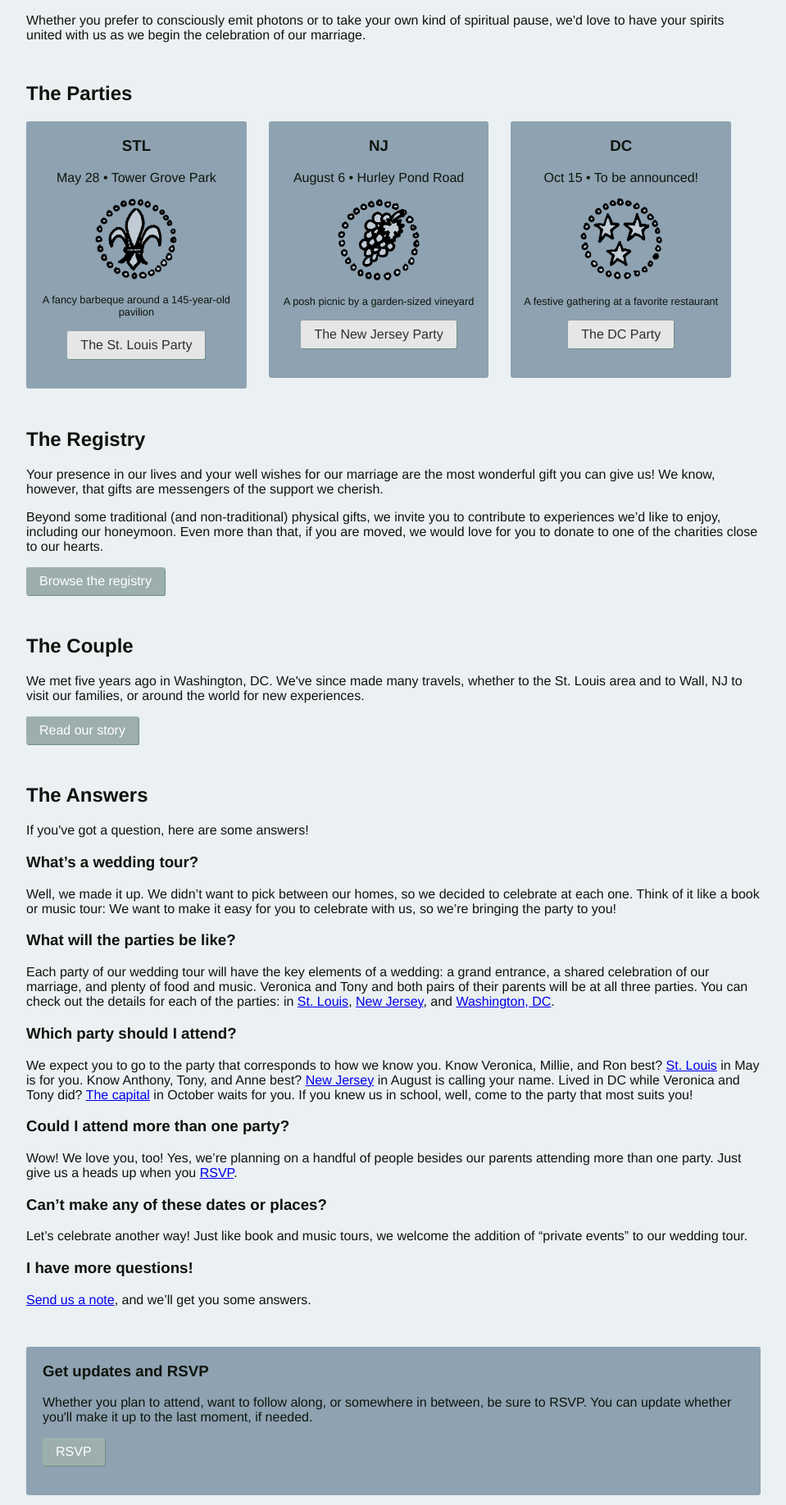
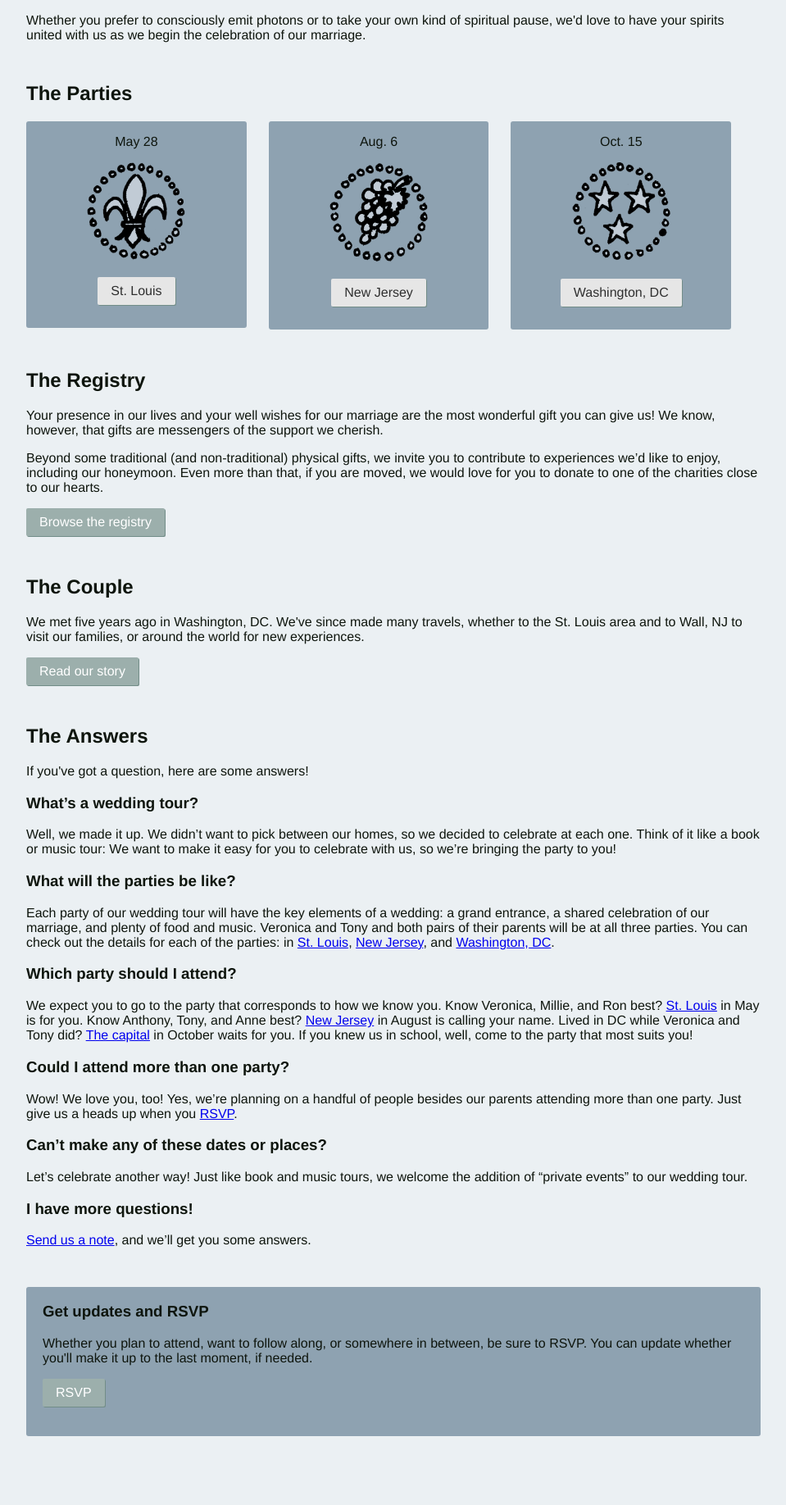
Before and after one commit to tpitale/wedding, a Jekyll site: the page built from index.html, in a window 1280 px wide, cut to the strip 929-2765 px from the top of the page. Shown: the whole strip at 82% size, without its empty margins (160-1119 px from the left). Built offline with Jekyll 4.4.1, drawn with Linux system fonts in a browser that asks for light colours; after the commit the page ends 2729 px from its top, so only the background shows below that.

Commit message:
Party card refinement, content and appearance.

```diff
--- a/css/application.scss
+++ b/css/application.scss
@@ -110,6 +110,9 @@ section {
 
   li {
     @include card;
+    margin-bottom: 20px;
+    padding-top: 10px;
+    padding-bottom: 12px;
     list-style-type: none;
     text-align: center;
   }
@@ -120,7 +123,7 @@ section {
 }
 
 .party-logo {
-  max-width: 100px;
+  max-width: 120px;
 }
 
 .details {
@@ -192,6 +195,7 @@ form.reserve-2 {
       float: left;
       width: 30%;
       margin: 0 3% 0 0;
+      padding-top: 0;
     }
   }
 }
--- a/index.html
+++ b/index.html
@@ -23,25 +23,19 @@ title: Veronica &amp; Tony's Marriage
 
 	<ul class="parties">
 		<li>
-			<h3>STL</h3>
-			<p>May 28 &bull; Tower Grove Park</p>
+			<p>May 28</p>
 			<a href="/stlouis.html"><img src="/images/STL.png" class="party-logo"></a>
-			<p class="tagline">A fancy barbeque around a 145-year-old pavilion</p>
-			<p><a href="/stlouis.html" class="button">The St. Louis Party</a></p>
+			<p><a href="/stlouis.html" class="button">St. Louis</a></p>
 		</li>
 		<li>
-			<h3>NJ</h3>
-			<p>August 6 &bull; Hurley Pond Road</p>
+			<p>Aug. 6</p>
 			<a href="/newjersey.html"><img src="/images/NJ.png" class="party-logo"></a>
-			<p class="tagline">A posh picnic by a garden-sized vineyard</p>
-			<p><a href="/newjersey.html" class="button">The New Jersey Party</a></p>
+			<p><a href="/newjersey.html" class="button">New Jersey</a></p>
 		</li>
 		<li>
-			<h3>DC</h3>
-			<p>Oct 15 &bull; To be announced!</p>
+			<p>Oct. 15</p>
 			<a href="/dc.html"><img src="/images/DC.png" class="party-logo"></a>
-			<p class="tagline">A festive gathering at a favorite restaurant</p>
-			<p><a href="/dc.html" class="button">The DC Party</a></p>
+			<p><a href="/dc.html" class="button">Washington, DC</a></p>
 		</li>
 	</ul>
 </section>
```
